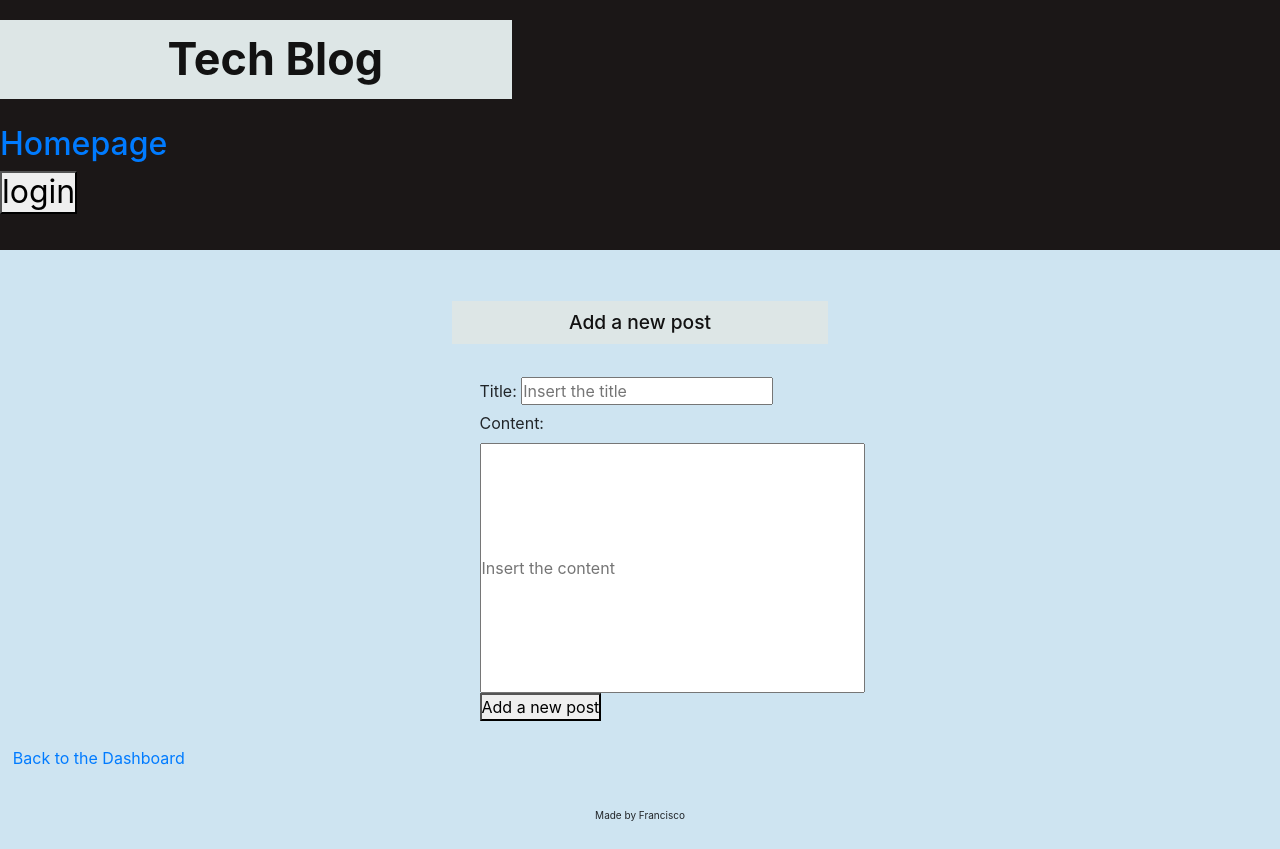
After one commit to PanchoPuma/CMS-style-tech-blog, a Node server app: template views/add-post.handlebars in a window 1280 px wide. The commit adds this page. Run offline with Node 20, Linux system fonts and the light colour scheme; the template is opened without the code that fills it, so the values that code supplies are empty; some libraries are stand-ins or nearby versions.

Commit message:
working on the add post handlebar

```diff
--- a/public/stylesheets/style.css
+++ b/public/stylesheets/style.css
@@ -19,18 +19,13 @@
   --title-color5: rgba(18, 18, 18, 1);
 }
 /* General styles end */
-/* Header styles begin*/
+/* Other styles begin*/
 header {
   padding: 20px 0px 20px 0px;
   background-color: var(--primary-color1);
   display: flex;
   justify-content: space-evenly;
   flex-wrap: wrap;
-  /*just in case
-  position: -webkit-sticky;
-  position: sticky;
-  top: 0;
-  z-index: 9999;*/
 }
 
 header h1 {
@@ -92,7 +87,73 @@ header nav ul li button:hover {
   text-shadow: none;
 }
 
-/* Header styles end*/
+.title {
+  width: 30%;
+  margin-top: auto;
+  margin-left: auto;
+  margin-right: auto;
+  background-color: var(--secondary-color2);
+  color: var(--title-color5);
+  text-align: center;
+  padding: 10px 0px;
+  font-size: 1.5vw;
+}
+
+.post {
+padding-top: 2%;
+padding-bottom: 2%;
+  display: flex;
+  flex-wrap: wrap;
+  justify-content: center;
+}
+
+.textarea {
+  min-width: 120%;
+  min-height: 250px;
+}
+
+
+/* Other styles end*/
+
+
+
+
+
+
+
+
+
+
+
+
+
+
+
+
+
+
+
+
+
+
+
+
+
+
+
+
+
+
+
+
+
+
+
+
+
+
+
+
 /* Hero styles begin*/
 .hero {
 
@@ -109,16 +170,7 @@ header nav ul li button:hover {
 
 }
 
-.subtitle {
-  width: 30%;
-  margin-top: auto;
-  margin-left: 66.4%;
-  background-color: var(--secondary-color2);
-  color: var(--title-color5);
-  text-align: center;
-  padding: 10px 0px;
-  font-size: 1.5vw;
-}
+
 /* Hero styles end*/
 /* Main styles begin */
 main {
--- /dev/null
+++ b/views/add-post.handlebars
@@ -0,0 +1,26 @@
+<section>
+
+    <h2 class="title">Add a new post</h2>
+
+    <div class="post">
+
+        <form>
+            <div>
+                <label for="post-title">Title:</label>
+                <input type="text" id="post-title" name="post-title" placeholder="Insert the title" />
+            </div>
+            <div>
+                <label for="post-textarea">Content:</label>
+                <input class="textarea" id="post-textarea" name="post-textarea" placeholder="Insert the content" />
+            </div>
+            <button type="submit" class="button">Add a new post</button>
+        </form>
+
+    </div>
+
+
+    <a href="/dashboard"> Back to the Dashboard</a>
+
+</section>
+
+<script src="/javascript/add-post.js"></script>
```
Also changed, not shown: test Html files/add-post.html (added, +82 -0 lines), views/dashboard.handlebars (added), views/edit-post.handlebars (added), views/homepage.handlebars (added), views/login.handlebars (added), views/signup.handlebars (added), views/single-post.handlebars (added).
